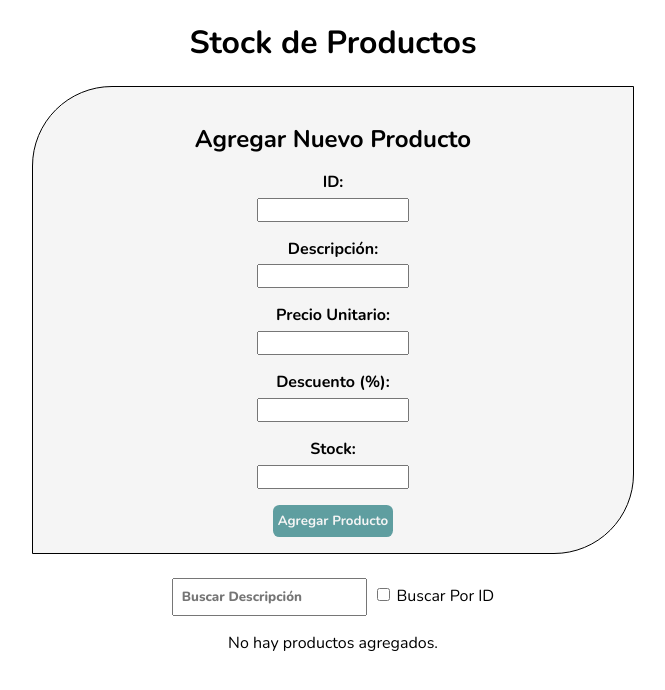
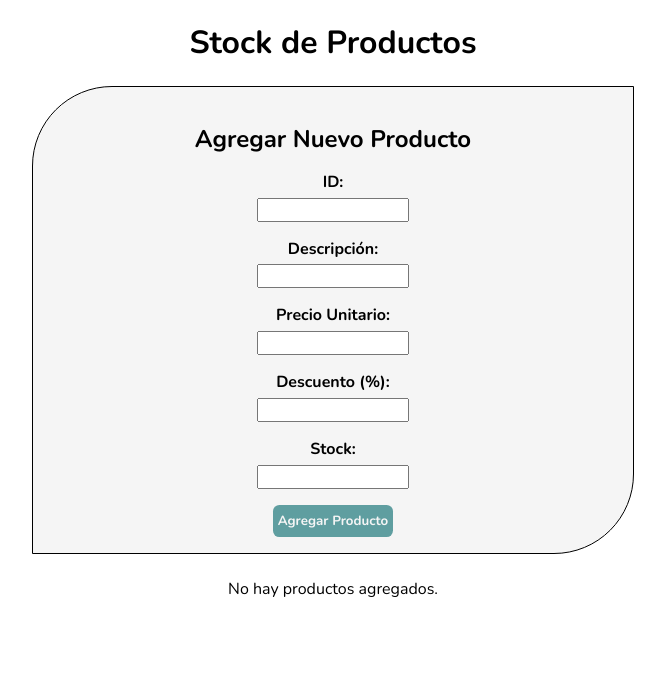
Before and after one commit to GabrielCalisaya/PV-TP4-GRUPO24, a React (Vite) app in the folder PV-TP4-GRUPO24/: page / in a window 1280 px wide. Shown: the top 690 px of the page, without its empty margins (307-972 px from the left). Built offline with nearby package versions, Linux system fonts and the light colour scheme.

Commit message:
implementacion de useMemo para la barra de busqueda, Eliminacion de importaciones sin utilizar y solucion de perdida de lista al modificar o eliminar productos filtrados, Fernando Romero

```diff
--- a/PV-TP4-GRUPO24/src/Productos.jsx
+++ b/PV-TP4-GRUPO24/src/Productos.jsx
@@ -1,23 +1,24 @@
-import React, { useState, useCallback, useEffect } from "react";
+import { useState, useCallback, useMemo } from "react";
 import FormularioProducto from "./components/FormProductos";
-import TablaProductos from "./components/TablaProductos"; // importa el nuevo componente
+import TablaProductos from "./components/TablaProductos";
 import BarraBuscar from "./components/BarraBuscar";
 import "./Productos.css";
 
 function Producto() {
   const [productosOriginales, setProductosOriginales] = useState([]);
-  const [productos, setProductos] = useState([]);
+  const [busqueda, setBusqueda] = useState("");
+  const [buscarPorId, setBuscarPorId] = useState(false);
 
   const agregarProducto = useCallback(
     (nuevoProducto) => {
-      const idExiste = productos.some(
+      const idExiste = productosOriginales.some(
         (producto) => producto.id === nuevoProducto.id
       );
       if (idExiste) {
         alert(
           `El ID "${nuevoProducto.id}" ya existe. Por favor, ingrese un ID diferente.`
         );
-        return; // detiene la función si el ID ya existe
+        return;
       }
 
       const nuevoProductoConDescuento = {
@@ -26,55 +27,41 @@ function Producto() {
           nuevoProducto.precioUnitario * (1 - nuevoProducto.descuento / 100),
       };
 
-      setProductos((productosAnteriores) => [
-        ...productosAnteriores,
-        nuevoProductoConDescuento,
-      ]);
       setProductosOriginales((productosAnteriores) => [
         ...productosAnteriores,
         nuevoProductoConDescuento,
       ]);
     },
-    [productos]
+    [productosOriginales]
   );
 
-  const buscarProducto = (busqueda, buscarPorId) => {
-    if (!busqueda) {
-      setProductos(productosOriginales); // Restablece la lista original si no hay búsqueda
-      return;
+  // useMemo para filtrar productos solo cuando cambian las dependencias
+  const productosFiltrados = useMemo(() => {
+  if (!busqueda)
+    {
+      return productosOriginales
+    }
+  else {
+      return productosOriginales.filter((producto) => {
+    if (buscarPorId) {
+      return producto.id.startsWith(busqueda);
+    } else {
+      return producto.descripcion.toLowerCase().includes(busqueda.toLowerCase());
+    }
+  });
   }
 
-    const productosFiltrados = productosOriginales.filter((producto) => {
-      if (buscarPorId) {
-        return producto.id.startsWith(busqueda); // Filtra por ID si buscarPorId es true
-      } else {
-        return producto.descripcion
-          .toLowerCase()
-          .includes(busqueda.toLowerCase()); // Filtra por descripción si buscarPorId es false
-      }
-    });
-    setProductos(productosFiltrados);
+}, [productosOriginales, busqueda, buscarPorId]);
+
+  // Recibe los cambios de la barra de búsqueda
+  const cambioBuscar = (valorBusqueda, valorBuscarPorId) => {
+    setBusqueda(valorBusqueda);
+    setBuscarPorId(valorBuscarPorId);
   };
 
-   const buscarPorTipo = (tipoBusqueda) => {
-    if (!tipoBusqueda) {
-      setProductos(productosOriginales); // Restablece la lista original si no hay búsqueda
-      return;
-    }
-
-    const productosFiltradosPorTipo = productosOriginales.filter((producto) =>
-      producto.tipo.toLowerCase().includes(tipoBusqueda.toLowerCase())
-    );
-    setProductos(productosFiltradosPorTipo);
-  };
-
-  useEffect(() => {
-    console.log("Lista de productos actualizada:", productos);
-  }, [productos]);
-
-  // nuevo agregado de funcion para modificar producto
+  // Modificar producto
   const modificarProducto = (productoEditado) => {
-    const nuevosProductos = productos.map((producto) =>
+    const nuevosProductos = productosOriginales.map((producto) =>
       producto.id === productoEditado.id
         ? {
             ...productoEditado,
@@ -84,28 +71,32 @@ function Producto() {
           }
         : producto
     );
-    setProductos(nuevosProductos);
     setProductosOriginales(nuevosProductos);
   };
-  // fin de lo agregado para modificar producto
 
+  // Eliminar producto
   const eliminarProducto = useCallback(
     (idAEliminar) => {
-      const nuevosProductos = productos.filter(
+      const nuevosProductos = productosOriginales.filter(
         (producto) => producto.id !== idAEliminar
       );
-      setProductos(nuevosProductos);
       setProductosOriginales(nuevosProductos);
     },
-    [productos]
-  )
+    [productosOriginales]
+  );
+
   return (
     <div className="contenedor-producto">
       <h1>Stock de Productos</h1>
       <FormularioProducto onAgregar={agregarProducto} />
-      <BarraBuscar onBuscar={buscarProducto} />
-      {/* se pasa onModificar como prop */}
-      <TablaProductos productos={productos} onModificar={modificarProducto} onEliminar={eliminarProducto} />
+      {productosOriginales.length > 0 && (
+        <BarraBuscar onBuscar={cambioBuscar} />
+      )}
+      <TablaProductos
+        productos={productosFiltrados}
+        onModificar={modificarProducto}
+        onEliminar={eliminarProducto}
+      />
     </div>
   );
 }
--- a/PV-TP4-GRUPO24/src/components/BarraBuscar.jsx
+++ b/PV-TP4-GRUPO24/src/components/BarraBuscar.jsx
@@ -1,24 +1,27 @@
-import React, { useState } from "react";
+import { useState } from "react";
 import '../styles/barraBuscar.css';
+
 function BarraBuscar({ onBuscar }) {
     const [busqueda, setBusqueda] = useState("");
     const [buscarPorId, setBuscarPorId] = useState(false);
 
-    const cambioBuscar = (e) => {
-        setBusqueda(e.target.value.trim()); //guarda el valor de busqueda
-
-        // si encuentra onBuscar como parametro realiza la busqueda
-        if (onBuscar){
-            onBuscar(e.target.value.trim(),buscarPorId);
-        }
-};
-const cambioCheckbox = (e) => {
-        setBuscarPorId(!buscarPorId); // Alterna entre buscar por id o descripción
+    const cambioBusqueda = (e) => {
+        const valor = e.target.value;
+        setBusqueda(valor);
         if (onBuscar) {
-            onBuscar(busqueda, !buscarPorId); // se niega buscarPorId porque el useState no es instantaneo
+            onBuscar(valor, buscarPorId);
         }
     };
 
+    const cambioCheckbox = () => {
+        setBuscarPorId((prev) => {
+            const nuevoValor = !prev;
+            if (onBuscar) {
+                onBuscar(busqueda, nuevoValor);
+            }
+            return nuevoValor; // nuevo valor de buscarPorId
+        });
+    };
 
     return (
         <div className="barraBuscar">
@@ -27,16 +30,19 @@ const cambioCheckbox = (e) => {
                 placeholder={buscarPorId ? "Buscar ID" : "Buscar Descripción"}
                 id="inputBuscar"
                 value={busqueda}
-                onChange={cambioBuscar}
+                onChange={cambioBusqueda}
             />
             <label htmlFor="checkboxBuscarId">
                 <input
-                type="checkbox"
-                id="checkboxBuscarId"
-                onChange={cambioCheckbox}
-                />Buscar Por ID
+                    type="checkbox"
+                    id="checkboxBuscarId"
+                    checked={buscarPorId}
+                    onChange={cambioCheckbox}
+                />
+                Buscar Por ID
             </label>
         </div>
     );
 }
+
 export default BarraBuscar;
--- a/PV-TP4-GRUPO24/src/components/FormProductos.jsx
+++ b/PV-TP4-GRUPO24/src/components/FormProductos.jsx
@@ -1,4 +1,4 @@
-import React, { useState, useCallback } from 'react';
+import { useState, useCallback } from 'react';
 import '../styles/FormProductos.css'
 
 const FormProducto = ({ onAgregar }) => {
@@ -42,7 +42,7 @@ const FormProducto = ({ onAgregar }) => {
             <div className="contenedor-campos">
                 <div className="grupo-formulario">
                     <label htmlFor="id">ID:</label>
-                    <input type="number" id="id" name="id" value={datosFormulario.id} onChange={manejarCambio} required />
+                    <input type="number" id="id" name="id" value={datosFormulario.id} onChange={manejarCambio} min="1" required />
                 </div>
                 <div className="grupo-formulario">
                     <label htmlFor="descripcion">Descripción:</label>
@@ -50,17 +50,17 @@ const FormProducto = ({ onAgregar }) => {
                 </div>
                 <div className="grupo-formulario">
                     <label htmlFor="precioUnitario">Precio Unitario:</label>
-                    <input type="number" id="precioUnitario" name="precioUnitario" value={datosFormulario.precioUnitario} onChange={manejarCambio} required />
+                    <input type="number" id="precioUnitario" name="precioUnitario" value={datosFormulario.precioUnitario} onChange={manejarCambio} min="0" required />
                 </div>
                 <div className="grupo-formulario">
                     <label htmlFor="descuento">Descuento (%):</label>
-                    <input className='inputDescuento' type="number" id="descuento" name="descuento" value={datosFormulario.descuento} onChange={manejarCambio} min="0" max="100" />
+                    <input className='inputDescuento' type="number" id="descuento" name="descuento" value= {datosFormulario.descuento} onChange={manejarCambio} min="0" max="100" />
                 </div>
                 <div className="grupo-formulario">
                     <label htmlFor="stock">Stock:</label>
-                    <input type="number" id="stock" name="stock" value={datosFormulario.stock} onChange={manejarCambio} required />
+                    <input type="number" id="stock" name="stock" value={datosFormulario.stock} onChange={manejarCambio} min="0" required />
                 </div>
-           </div>
+            </div>
 
                 <button type="submit">Agregar Producto</button>
 
--- a/PV-TP4-GRUPO24/src/components/TablaProductos.jsx
+++ b/PV-TP4-GRUPO24/src/components/TablaProductos.jsx
@@ -1,4 +1,4 @@
-import React, { useState } from 'react';
+import { useState } from 'react';
 
 import '../styles/TablaProductos.css'
 const TablaProductos = ({ productos, onModificar, onEliminar }) =>{
```
Lines whose indentation alone changed are shown as unchanged.
